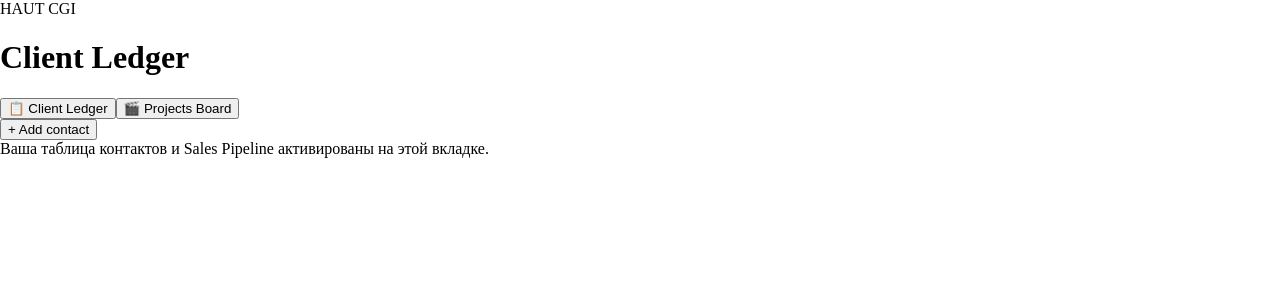
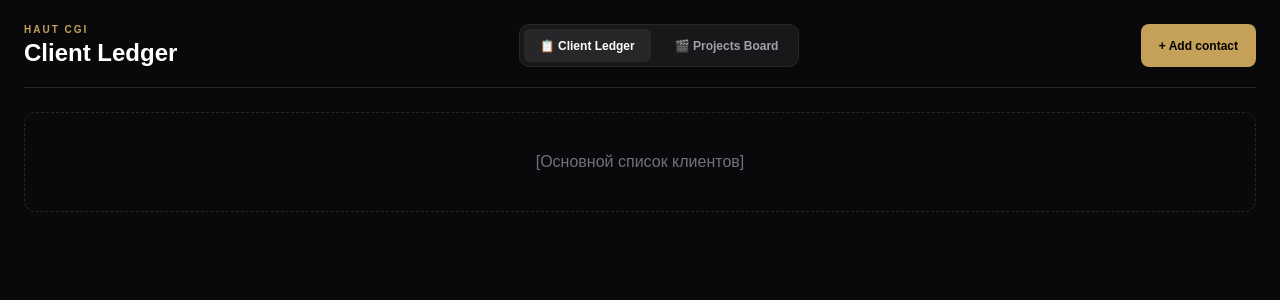
Before and after one commit to Filiura-art/haut-crm-app, a Next.js app in the folder haut-crm-app/: page / in a window 1280 px wide. Shown: the top 300 px of the page. Built offline with nearby package versions, Linux system fonts and the light colour scheme.

Commit message:
Update page.jsx

```diff
--- a/haut-crm-app/app/page.jsx
+++ b/haut-crm-app/app/page.jsx
@@ -30,79 +30,91 @@ export default function Home() {
   }, [activeTab]);
 
   return (
-    <div className="min-h-screen bg-[#111111] text-[#ededed] p-6 font-sans">
-      {/* Top Brand Header */}
-      <div className="max-w-[1400px] mx-auto">
-        <div className="text-[11px] uppercase tracking-[0.2em] text-[#c5a059] font-medium mb-1">
+    <div style={{ minHeight: '100vh', backgroundColor: '#09090b', color: '#f4f4f5', padding: '24px', fontFamily: 'sans-serif' }}>
+      <div style={{ maxWidth: '1400px', margin: '0 auto' }}>
+
+        {/* Header Bar */}
+        <div style={{ display: 'flex', justifyContent: 'space-between', itemsCenter: 'center', borderBottom: '1px solid #27272a', paddingBottom: '20px', marginBottom: '24px' }}>
+          <div>
+            <div style={{ fontSize: '10px', fontWeight: 'bold', letterSpacing: '0.2em', color: '#c5a059', textTransform: 'uppercase', marginBottom: '4px' }}>
               HAUT CGI
             </div>
-
-        {/* Header Bar */}
-        <div className="flex flex-col md:flex-row md:items-center justify-between gap-4 pb-6 border-b border-[#222222] mb-6">
-          <div className="flex items-center gap-6">
-            <h1 className="text-3xl font-bold tracking-tight text-white">
+            <h1 style={{ fontSize: '24px', fontWeight: 'bold', color: '#ffffff', margin: 0 }}>
               {activeTab === 'clients' ? 'Client Ledger' : 'Projects Board'}
             </h1>
+          </div>
 
-            {/* Navigation Switcher */}
-            <div className="flex bg-[#1a1a1a] p-1 rounded-lg border border-[#2a2a2a]">
+          {/* Tabs */}
+          <div style={{ display: 'flex', gap: '8px', backgroundColor: '#18181b', padding: '4px', borderRadius: '10px', border: '1px solid #27272a' }}>
             <button
               onClick={() => setActiveTab('clients')}
-                className={`px-4 py-1.5 rounded-md text-xs font-medium transition-all ${
-                  activeTab === 'clients'
-                    ? 'bg-[#282828] text-white shadow-sm'
-                    : 'text-[#888888] hover:text-white'
-                }`}
+              style={{
+                padding: '8px 16px',
+                borderRadius: '6px',
+                fontSize: '12px',
+                fontWeight: '600',
+                border: 'none',
+                cursor: 'pointer',
+                backgroundColor: activeTab === 'clients' ? '#27272a' : 'transparent',
+                color: activeTab === 'clients' ? '#ffffff' : '#a1a1aa'
+              }}
             >
               📋 Client Ledger
             </button>
             <button
               onClick={() => setActiveTab('projects')}
-                className={`px-4 py-2 rounded-md text-xs font-medium transition-all ${
-                  activeTab === 'projects'
-                    ? 'bg-[#282828] text-white shadow-sm'
-                    : 'text-[#888888] hover:text-white'
-                }`}
+              style={{
+                padding: '8px 16px',
+                borderRadius: '6px',
+                fontSize: '12px',
+                fontWeight: '600',
+                border: 'none',
+                cursor: 'pointer',
+                backgroundColor: activeTab === 'projects' ? '#27272a' : 'transparent',
+                color: activeTab === 'projects' ? '#ffffff' : '#a1a1aa'
+              }}
             >
               🎬 Projects Board
             </button>
           </div>
+
+          {/* Action Button */}
+          <button
+            onClick={() => {
+              if (activeTab === 'projects') {
+                alert('Для создания проекта добавьте строчку в Google Sheets на листе Projects');
+              }
+            }}
+            style={{
+              backgroundColor: '#c5a059',
+              color: '#000000',
+              fontWeight: 'bold',
+              fontSize: '12px',
+              padding: '10px 18px',
+              borderRadius: '8px',
+              border: 'none',
+              cursor: 'pointer'
+            }}
+          >
+            {activeTab === 'projects' ? '+ Add project' : '+ Add contact'}
+          </button>
         </div>
 
-          <div className="flex items-center gap-3">
-            {activeTab === 'projects' ? (
-              <button
-                onClick={() => alert('Для добавления нового проекта внесите запись в Google Sheets на вкладке Projects')}
-                className="bg-[#c5a059] hover:bg-[#b38f48] text-black font-semibold text-xs px-4 py-2.5 rounded-lg transition-colors flex items-center gap-2 shadow-sm"
-              >
-                + Add project
-              </button>
-            ) : (
-              <button className="bg-[#c5a059] hover:bg-[#b38f48] text-black font-semibold text-xs px-4 py-2.5 rounded-lg transition-colors flex items-center gap-2 shadow-sm">
-                + Add contact
-              </button>
-            )}
-          </div>
-        </div>
-
-        {/* Content View */}
+        {/* Views */}
         {activeTab === 'clients' ? (
-          <div className="w-full">
-            {/* Рендеринг таблицы/воронки лидов */}
-            <div className="bg-[#181818] border border-[#262626] rounded-xl p-6 text-center text-[#777777] text-sm">
-              Ваша таблица контактов и Sales Pipeline активированы на этой вкладке.
-            </div>
+          <div style={{ padding: '40px', border: '1px dashed #27272a', borderRadius: '12px', textAlign: 'center', color: '#71717a' }}>
+            [Основной список клиентов]
           </div>
         ) : (
-          <div>
+          <>
             {loadingProjects ? (
-              <div className="text-center py-20 text-[#666666] text-sm font-mono">
-                Загрузка проектов из Google Sheets...
+              <div style={{ textAlign: 'center', padding: '60px 0', color: '#71717a', fontSize: '14px' }}>
+                Loading projects from Google Sheets...
               </div>
             ) : (
               <ProjectsBoard projects={projects} onRefresh={fetchProjects} />
             )}
-          </div>
+          </>
         )}
       </div>
     </div>
```
Lines whose indentation alone changed are shown as unchanged.
